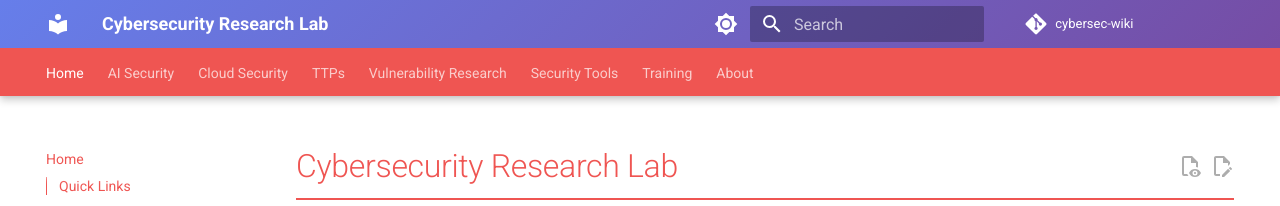
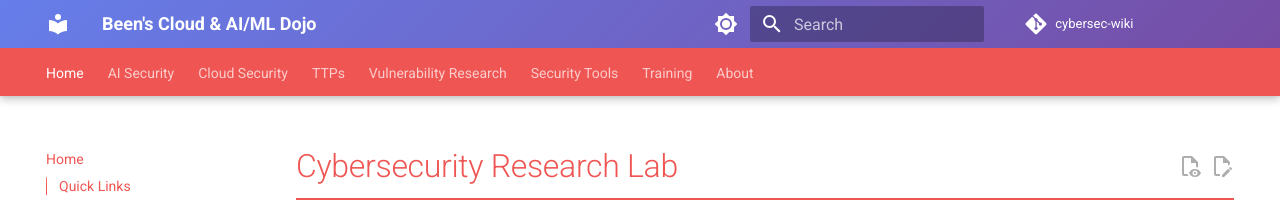
Before and after one commit to AI-redteam/cybersec-wiki, an MkDocs documentation site: the page built from docs/index.md, in a window 1280 px wide. Shown: the top 206 px of the page. Built offline with MkDocs 1.6.1 and Material for MkDocs 9.7.7, drawn with Linux system fonts in a browser that asks for light colours; comment, search, counter and statistics services are not loaded.

Commit message:
Update mkdocs.yml

```diff
--- a/mkdocs.yml
+++ b/mkdocs.yml
@@ -1,4 +1,4 @@
-site_name: Cybersecurity Research Lab
+site_name: Been's Cloud & AI/ML Dojo
 site_description: Advanced cybersecurity research, AI security, and threat intelligence
 site_url: https://yourusername.github.io/cybersec-wiki/
 
```
